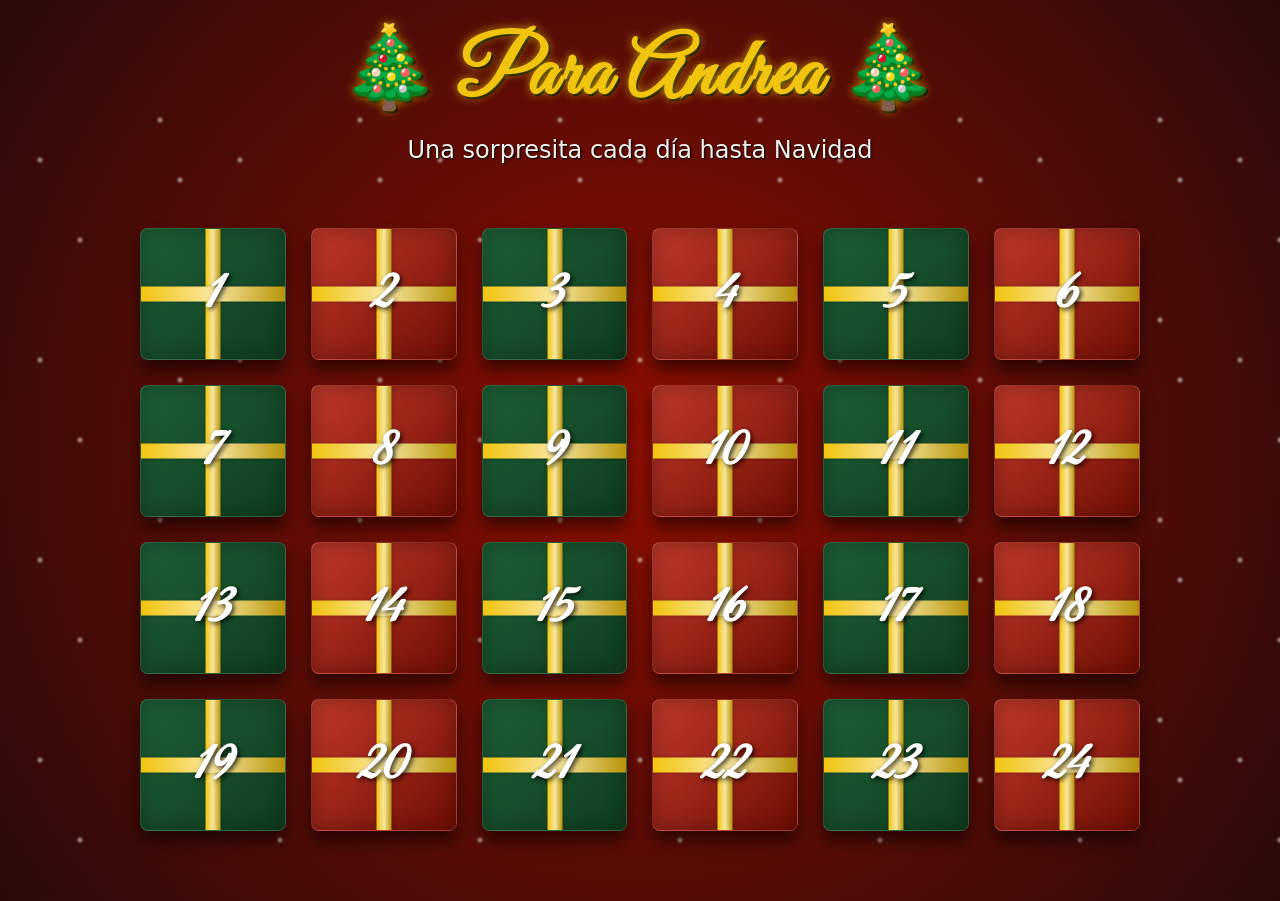
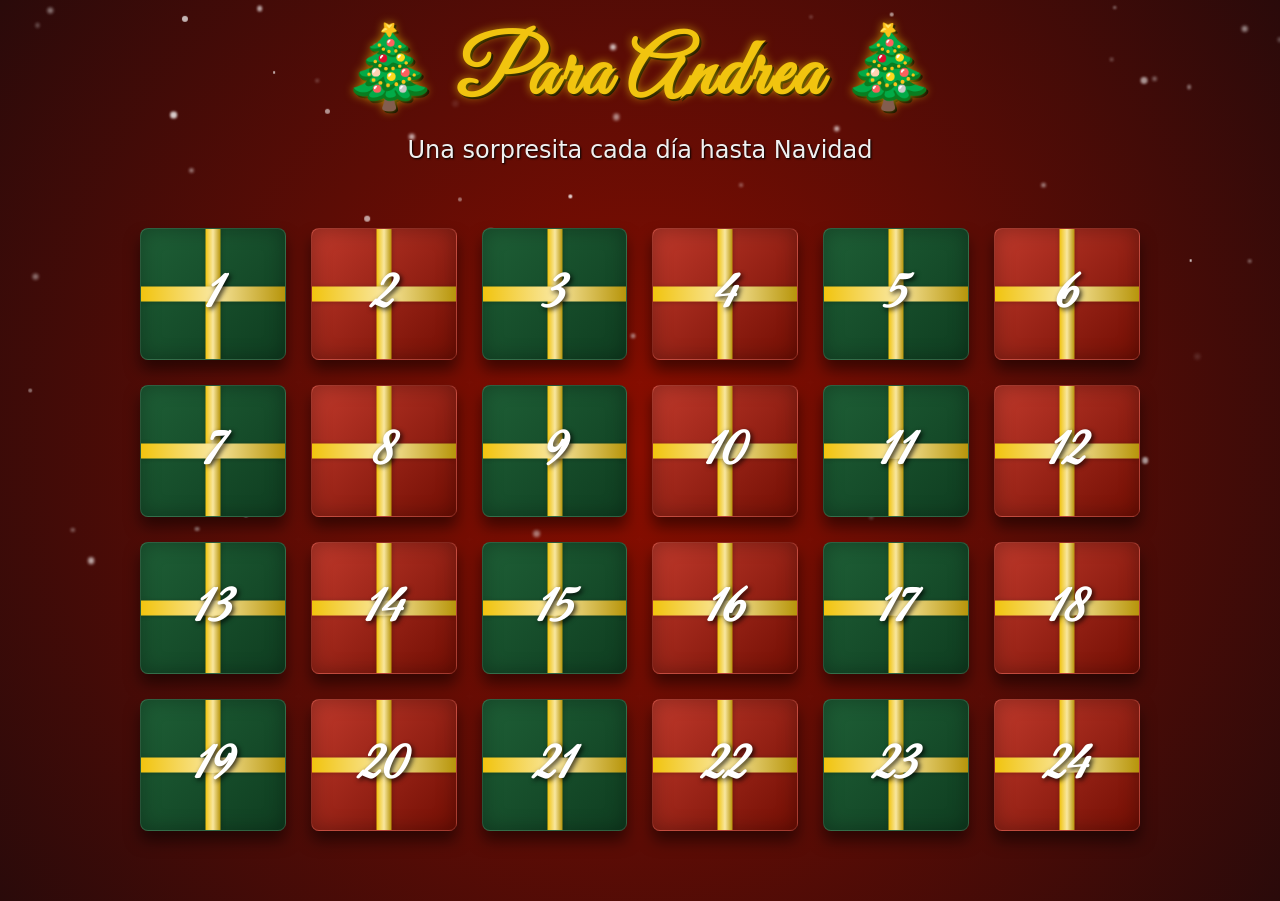
Before and after one commit to Carlos19982/Calendarioadviento, a plain HTML site: page index.html in a window 1280 px wide. Drawn offline with Linux system fonts and the light colour scheme; a web font is replaced by a local one.

Commit message:
Mejora nieve

```diff
--- a/css.css
+++ b/css.css
@@ -33,24 +33,36 @@ body {
     height: 100%;
     pointer-events: none;
     z-index: 1;
-    background-image:
-        radial-gradient(4px 4px at 20% 30%, white, rgba(0, 0, 0, 0)),
-        radial-gradient(4px 4px at 40% 70%, white, rgba(0, 0, 0, 0)),
-        radial-gradient(4px 4px at 50% 160%, white, rgba(0, 0, 0, 0)),
-        radial-gradient(4px 4px at 80% 10%, white, rgba(0, 0, 0, 0)),
-        radial-gradient(4px 4px at 90% 40%, white, rgba(0, 0, 0, 0));
-    background-size: 200px 200px;
-    animation: snowFall 10s linear infinite;
-    opacity: 0.6;
+    overflow: hidden;
 }
 
-@keyframes snowFall {
+.snowflake {
+    position: absolute;
+    top: -10px;
+    background: white;
+    border-radius: 50%;
+    opacity: 0.8;
+    pointer-events: none;
+    z-index: 1;
+    filter: blur(1px);
+    animation: fall linear forwards;
+}
+
+@keyframes fall {
     0% {
-        transform: translateY(0);
+        transform: translateY(0) translateX(0);
     }
-
+    25% {
+        transform: translateY(25vh) translateX(15px);
+    }
+    50% {
+        transform: translateY(50vh) translateX(-15px);
+    }
+    75% {
+        transform: translateY(75vh) translateX(15px);
+    }
     100% {
-        transform: translateY(200px);
+        transform: translateY(110vh) translateX(0);
     }
 }
 
--- a/script.js
+++ b/script.js
@@ -100,4 +100,41 @@ document.addEventListener('DOMContentLoaded', () => {
     window.addEventListener('click', (e) => {
         if (e.target === modal) modal.classList.add('hidden');
     });
+
+    // --- Sistema de Nieve Dinámico ---
+    const snowContainer = document.querySelector('.snow-container');
+
+    function createSnowflake() {
+        const snowflake = document.createElement('div');
+        snowflake.classList.add('snowflake');
+
+        // Propiedades aleatorias
+        const size = Math.random() * 5 + 2 + 'px'; // Entre 2px y 7px
+        const left = Math.random() * 100 + 'vw';
+        const opacity = Math.random() * 0.5 + 0.3; // Entre 0.3 y 0.8
+        const duration = Math.random() * 5 + 5 + 's'; // Entre 5s y 10s
+        const delay = Math.random() * 5 + 's';
+        const blur = Math.random() * 2 + 'px';
+
+        snowflake.style.width = size;
+        snowflake.style.height = size;
+        snowflake.style.left = left;
+        snowflake.style.opacity = opacity;
+        snowflake.style.animationDuration = duration;
+        snowflake.style.animationDelay = delay;
+        snowflake.style.filter = `blur(${blur})`;
+
+        snowContainer.appendChild(snowflake);
+
+        // Eliminar después de que termine la animación
+        setTimeout(() => {
+            snowflake.remove();
+        }, (parseFloat(duration) + parseFloat(delay)) * 1000);
+    }
+
+    // Crear copos iniciales y luego periódicamente
+    for (let i = 0; i < 50; i++) {
+        createSnowflake();
+    }
+    setInterval(createSnowflake, 200);
 });
```
